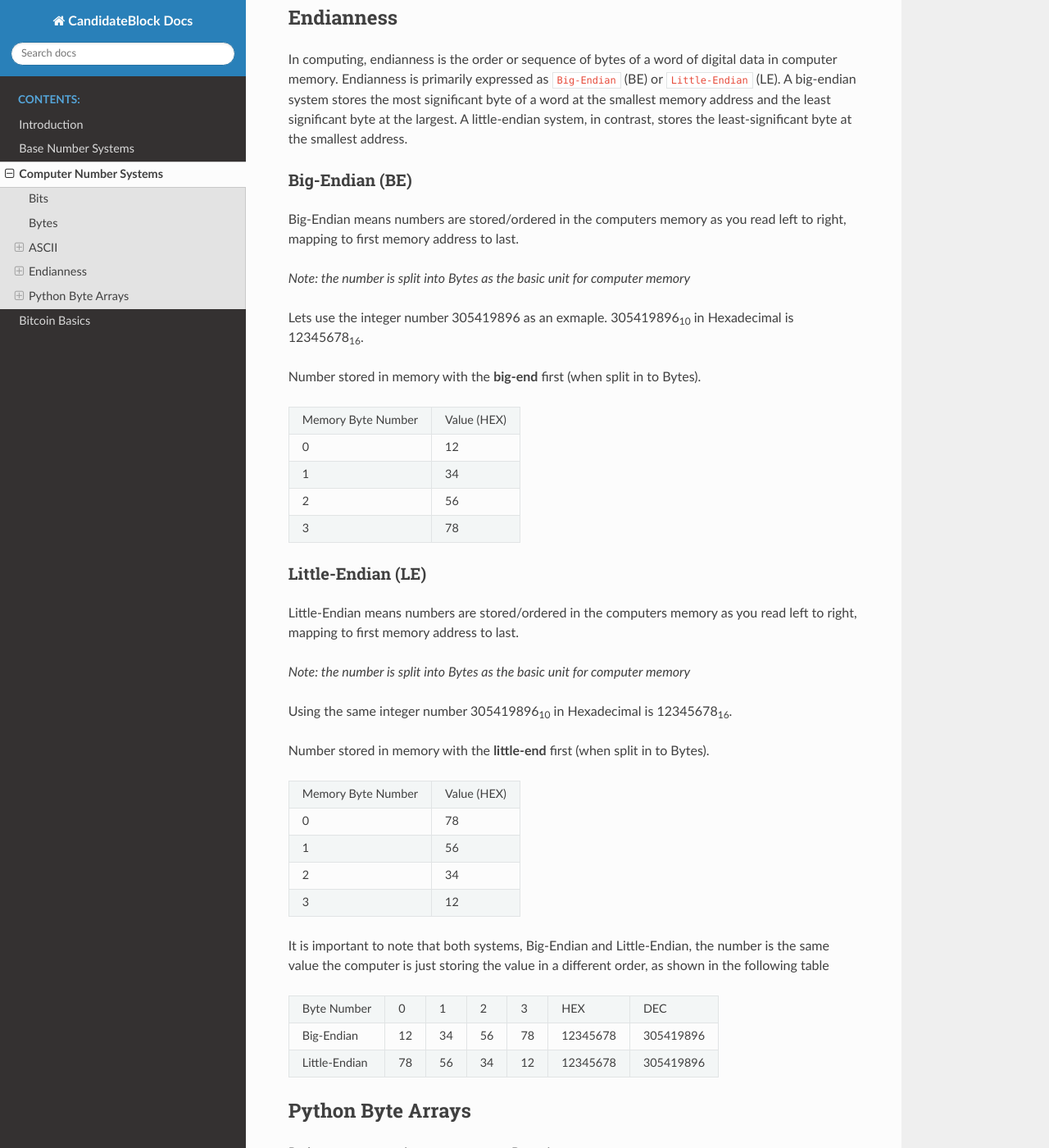
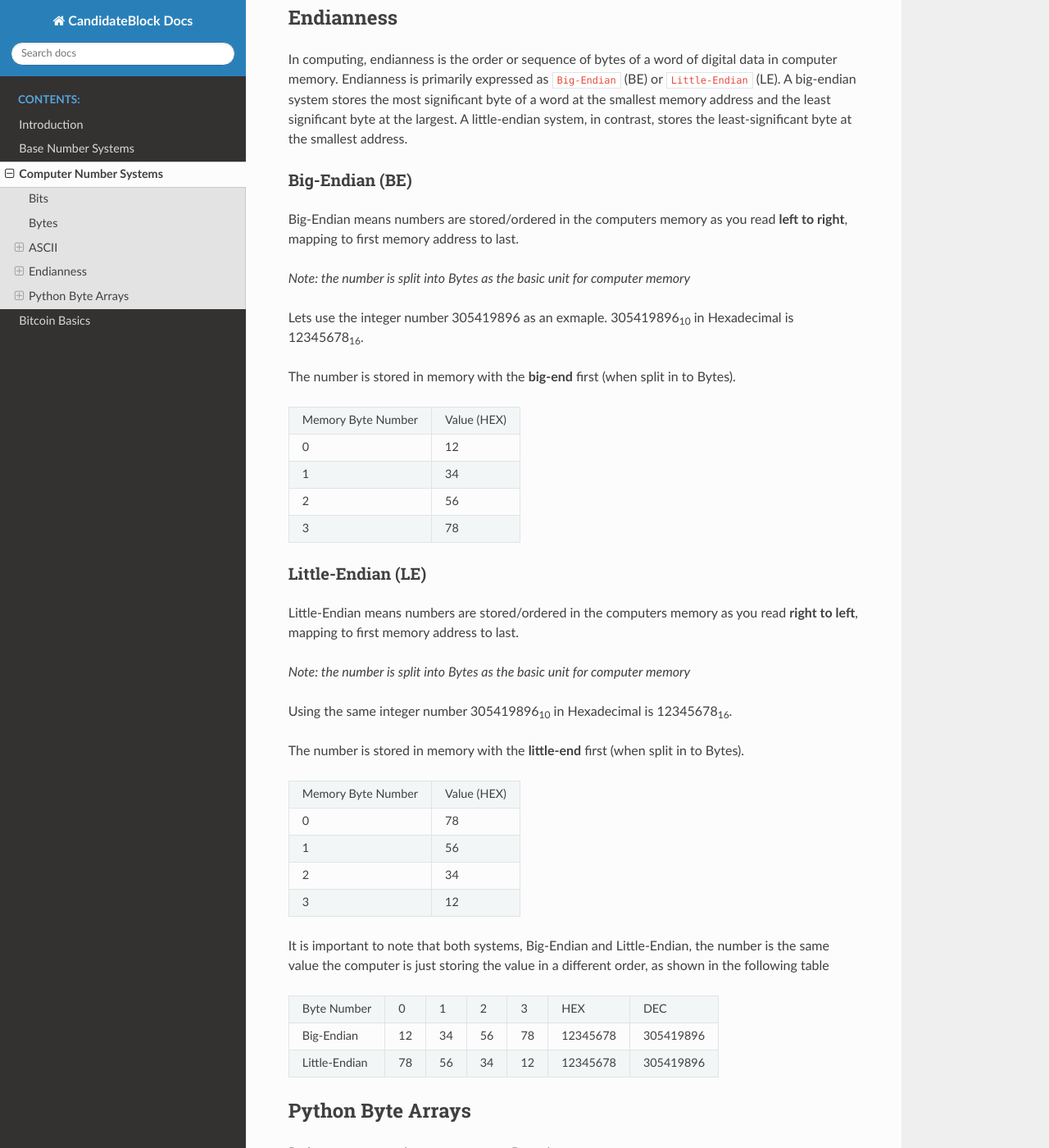
Before and after one commit to CandidateBlock/docs, a Sphinx documentation site: the page built from docs/source/computer_number_systems.rst, in a window 1280 px wide and 1400 px high, scrolled down 6473 px. Shown: the whole window at 82% size. Built offline with Sphinx 7.4.7 and the Read the Docs theme 2.0.0, drawn with Linux system fonts in a browser that asks for light colours.

```diff
--- a/docs/source/computer_number_systems.rst
+++ b/docs/source/computer_number_systems.rst
@@ -388,13 +388,13 @@ Big-Endian (BE)
 ---------------
 
 Big-Endian means numbers are stored/ordered in the computers memory as you read
-left to right, mapping to first memory address to last.
+**left to right**, mapping to first memory address to last.
 
 *Note: the number is split into Bytes as the basic unit for computer memory*
 
 Lets use the integer number 305419896 as an exmaple. 305419896\ :sub:`10` in Hexadecimal is 12345678\ :sub:`16`.
 
-Number stored in memory with the **big-end** first (when split in to Bytes).
+The number is stored in memory with the **big-end** first (when split in to Bytes).
 
 +--------------------+-------------+
 | Memory Byte Number | Value (HEX) |
@@ -412,13 +412,13 @@ Little-Endian (LE)
 ------------------
 
 Little-Endian means numbers are stored/ordered in the computers memory as you read
-left to right, mapping to first memory address to last.
+**right to left**, mapping to first memory address to last.
 
 *Note: the number is split into Bytes as the basic unit for computer memory*
 
 Using the same integer number 305419896\ :sub:`10` in Hexadecimal is 12345678\ :sub:`16`.
 
-Number stored in memory with the **little-end** first (when split in to Bytes).
+The number is stored in memory with the **little-end** first (when split in to Bytes).
 
 +--------------------+-------------+
 | Memory Byte Number | Value (HEX) |
--- a/docs/source/index.rst
+++ b/docs/source/index.rst
@@ -2,7 +2,7 @@ Welcome to CandidateBlock Bitcoin Documentation
 ===============================================
 
 .. toctree::
-   :maxdepth: 2
+   :maxdepth: 3
    :caption: Contents:
 
    intro
```
